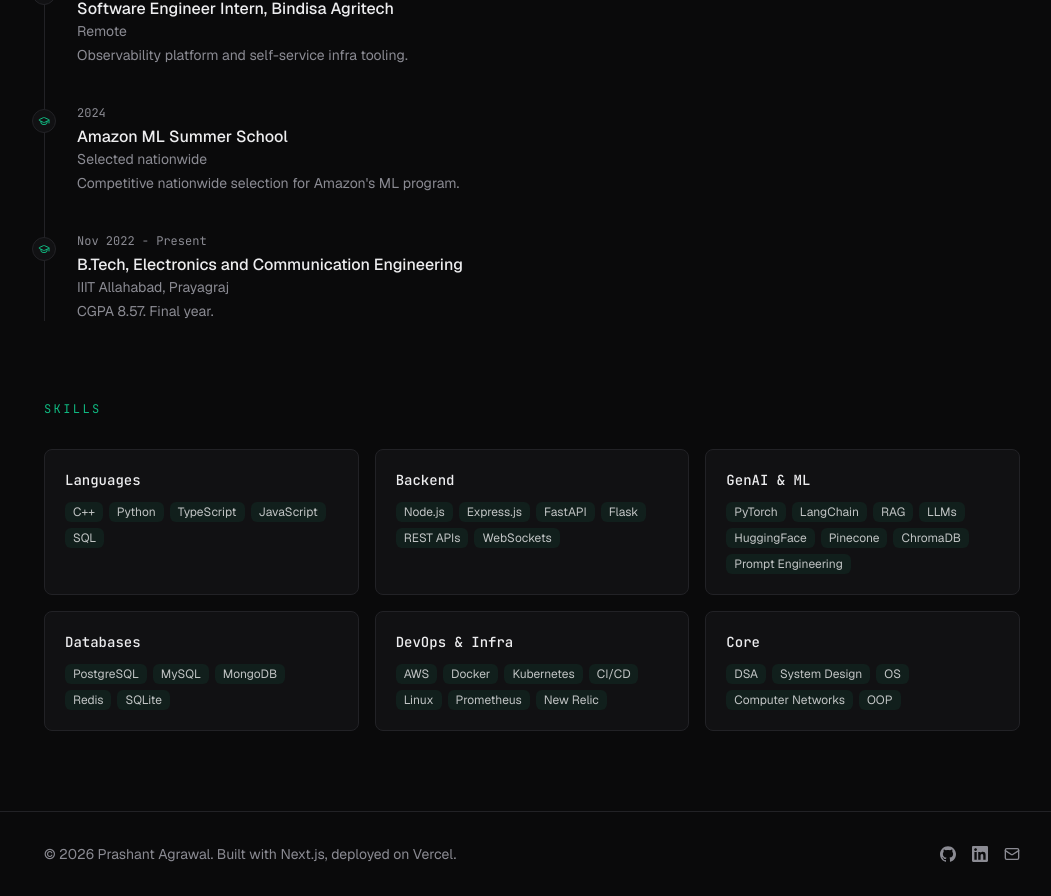
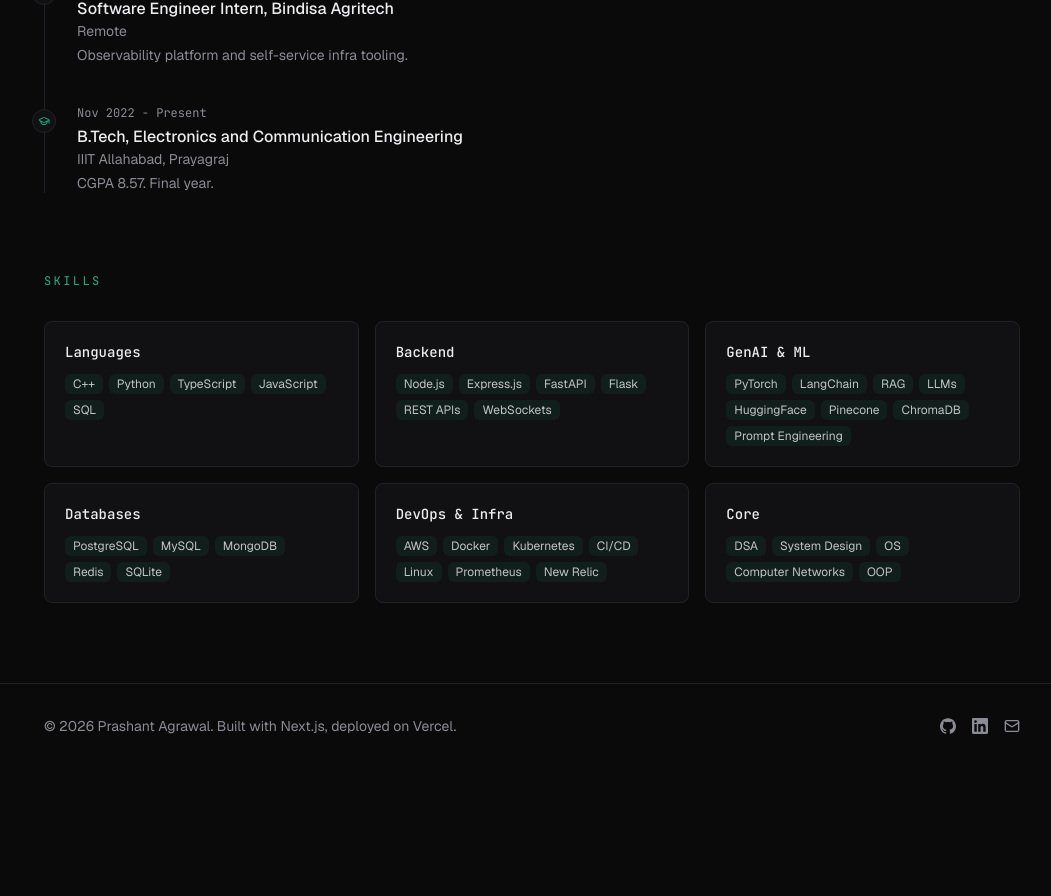
Before and after one commit to agrawal-2005/portfolio, a Next.js app: page /about in a window 1280 px wide. Shown: the part 1180-2076 px from the top of the page, without its empty margins (108-1159 px from the left). After the commit the page ends 1948 px from the top, so only its background shows below. Built offline with nearby package versions, Linux system fonts and the light colour scheme.

Commit message:
Remove Amazon ML Summer School from about timeline

```diff
--- a/data/experience.ts
+++ b/data/experience.ts
@@ -46,13 +46,6 @@
     note: "Observability platform and self-service infra tooling.",
   },
   {
-    period: "2024",
-    title: "Amazon ML Summer School",
-    place: "Selected nationwide",
-    kind: "education",
-    note: "Competitive nationwide selection for Amazon's ML program.",
-  },
-  {
     period: "Nov 2022 - Present",
     title: "B.Tech, Electronics and Communication Engineering",
     place: "IIIT Allahabad, Prayagraj",
```
